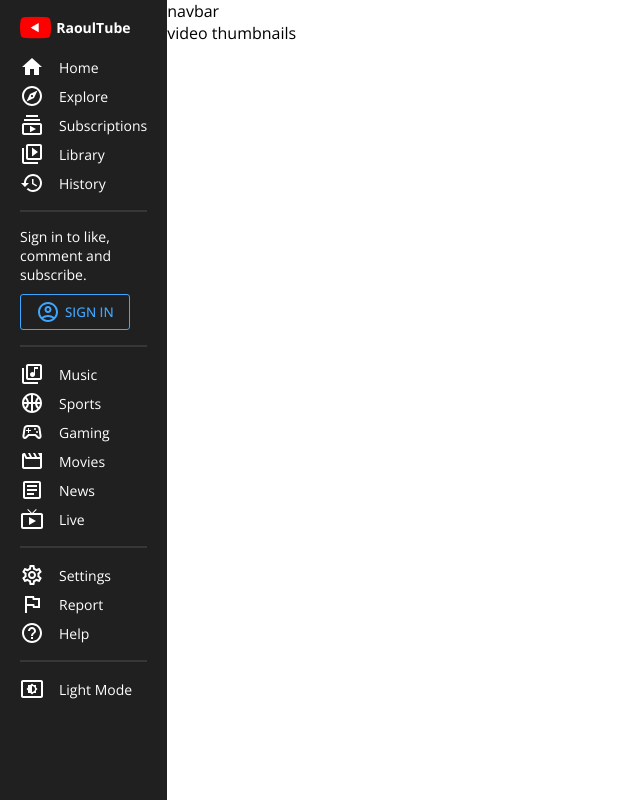
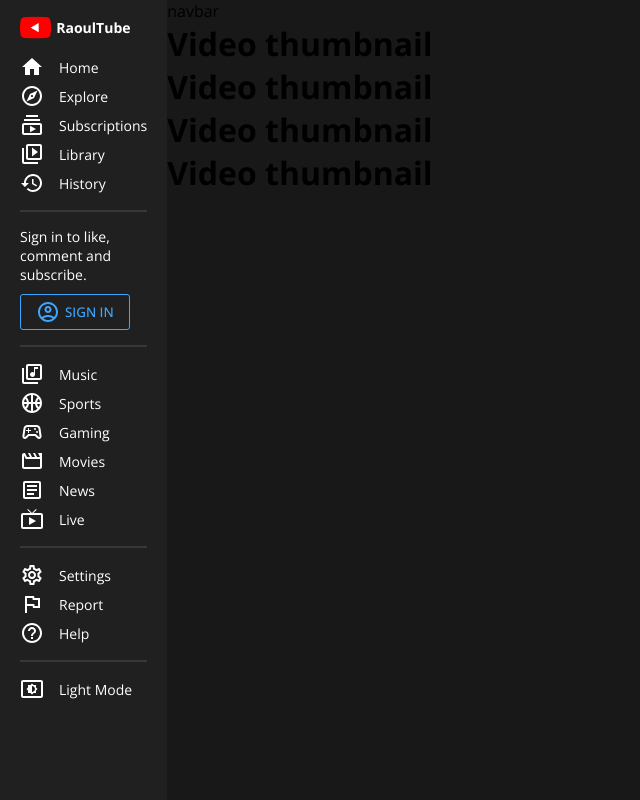
Before and after one commit to Raoulito/RaoulTube, a React (Create React App) app: page / in a window 1280 px wide. Shown: the whole page, without its empty margins (0-640 px from the left). Built offline with nearby package versions, Linux system fonts and the light colour scheme.

Commit message:
DarkMode/LightMode working on left menu

```diff
--- a/src/App.js
+++ b/src/App.js
@@ -1,6 +1,8 @@
-import styled from "styled-components";
+import styled, { ThemeProvider } from "styled-components";
 import Menu from "./components/Menu";
 import Navbar from "./components/Navbar";
+import { darkTheme, lightTheme } from "./theme/Theme";
+import { useState } from "react";
 
 const Container = styled.div`
 display : flex;
@@ -8,21 +10,33 @@
 `;
 
 const Main = styled.div`
-flex:7;
+flex: 7;
+background-color: #181818;
 `;
+
 const Wrapper = styled.div``;
 
 function App() {
+  const [darkMode, setDarkMode] = useState(true);
+
     return (
+      <ThemeProvider theme={darkMode ? darkTheme : lightTheme }>
         <Container>
-            <Menu />
+            <Menu darkMode={darkMode} setDarkMode={setDarkMode}  />
             <Main>
               <Navbar />
               <Wrapper>
-                video thumbnails
+              <h1>Video thumbnail</h1>
+
+              <h1>Video thumbnail</h1>
+
+              <h1>Video thumbnail</h1>
+
+              <h1>Video thumbnail</h1>
                 </Wrapper>
             </Main>
         </Container>
+      </ThemeProvider>
     );
 }
 
--- a/src/components/Menu.jsx
+++ b/src/components/Menu.jsx
@@ -18,11 +18,12 @@
 import HelpOutlineOutlinedIcon from "@mui/icons-material/HelpOutlineOutlined";
 import SettingsBrightnessOutlinedIcon from "@mui/icons-material/SettingsBrightnessOutlined";
 
+
 const Container = styled.div`
     flex: 1;
-    background-color: #202020;
+    background-color: ${({ theme }) => theme.bgLighter};
     height: 100vh;
-    color: #fff;
+    color: ${({ theme }) => theme.text};
     font-size: 14px;
     position: sticky;
     top: 0;
@@ -54,7 +55,7 @@
 
 const Divider = styled.div`
     margin: 15px 0px;
-    border: 0.5px solid #373737;
+    border: 0.5px solid ${({ theme }) => theme.soft};;
 `;
 
 const Login = styled.div`
@@ -78,7 +79,7 @@
     gap: 5px;
 `;
 
-const Menu = () => {
+const Menu = ({darkMode, setDarkMode}) => {
     return (
         <Container>
             <Wrapper>
@@ -151,9 +152,9 @@
                     Help
                 </Item>
                 <Divider />
-                <Item>
+                <Item onClick={()=> setDarkMode(!darkMode)  }>
                     <SettingsBrightnessOutlinedIcon />
-                    Light Mode
+                    {darkMode ? "Light" : "Dark"} Mode
                 </Item>
             </Wrapper>
         </Container>
--- /dev/null
+++ b/src/theme/Theme.js
@@ -0,0 +1,15 @@
+export const darkTheme = {
+    bg: '#181818',
+    bgLighter: '#202020',
+    text: 'white',
+    textSoft: '#aaaaaa',
+    soft:'#373737'
+}
+
+export const lightTheme = {
+    bg: '#f9f9f9',
+    bgLighter: '#ffffff',
+    text: 'black',
+    textSoft: '#606060',
+    soft:'#f5f5f5'
+}
```
